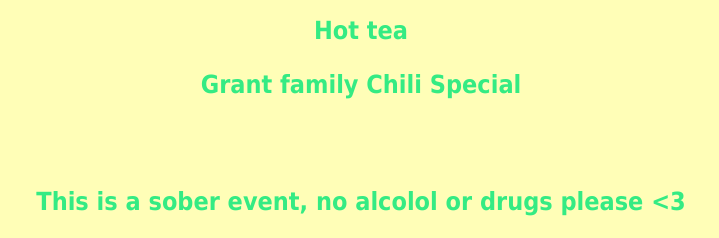
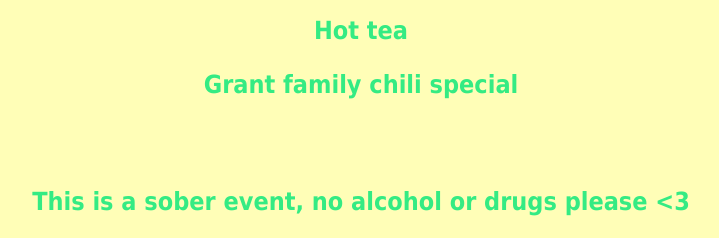
Before and after one commit to PunkTube/Tai, a plain HTML site: page potluck.html in a window 1280 px wide. Shown: the part 232-470 px from the top of the page, 279-998 px from the left. Drawn offline with Linux system fonts and the light colour scheme.

Commit message:
corrected typo

```diff
--- a/potluck.html
+++ b/potluck.html
@@ -15,10 +15,10 @@
   <h2>Bring your favorite dish to share!</h2>
   <h3>There will be fancy infused water</h3>
   <h3>Hot tea</h3>
-  <h3>Grant family Chili Special</h3>
+  <h3>Grant family chili special</h3>
   <br>
   <br>
-  <h3>This is a sober event, no alcolol or drugs please <3</h3>
+  <h3>This is a sober event, no alcohol or drugs please <3</h3>
 
 
 
```
